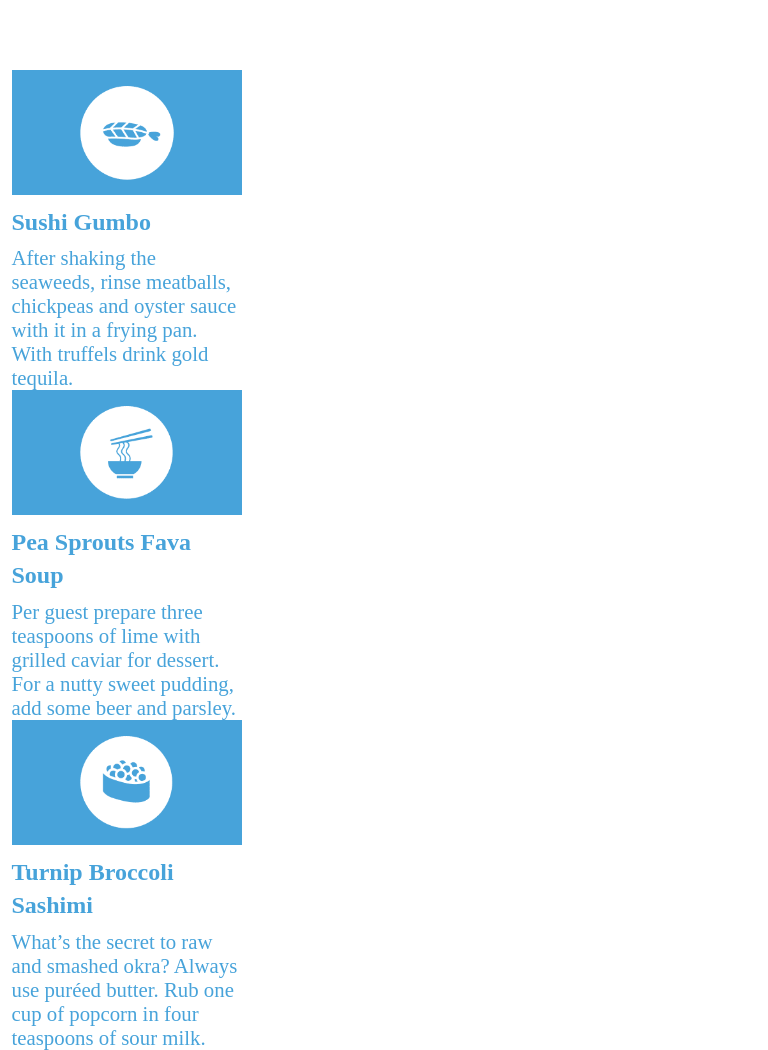
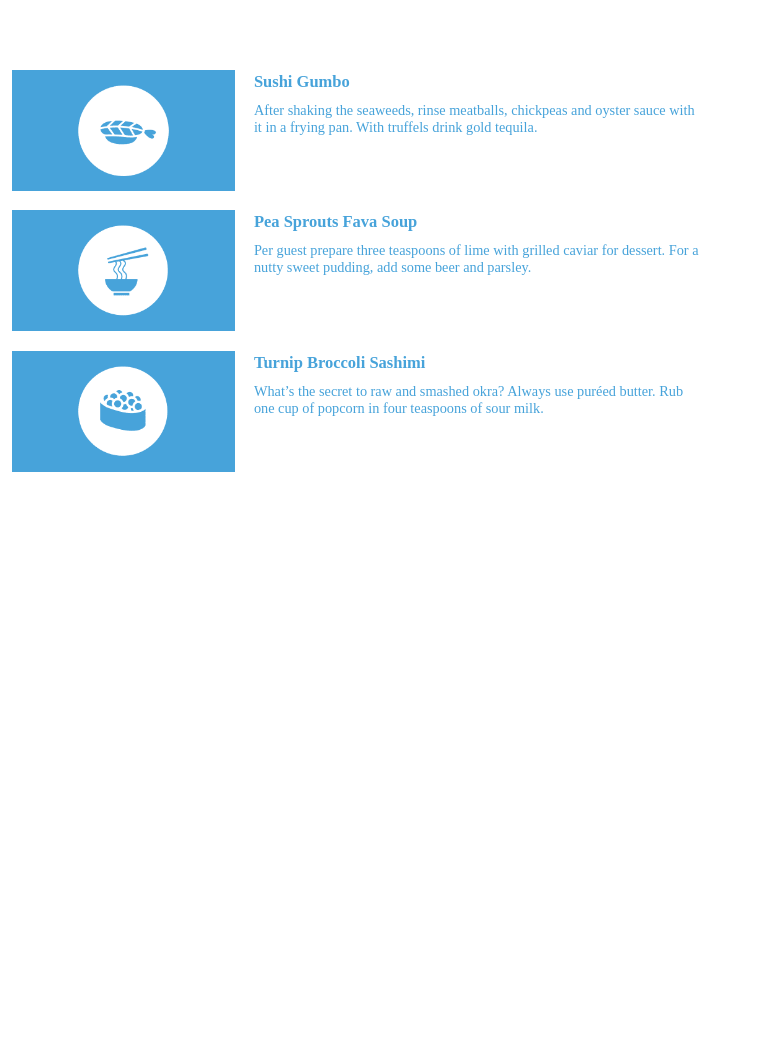
Before and after one commit to JasonOhr/2.2-responsive-exercises, a plain HTML site: page sushi.html in a window 768 px wide. After the commit the page ends 800 px from the top, so only its background shows below. Drawn offline with Linux system fonts and the light colour scheme.

Commit message:
Completed the tablet and the mobile versions of the site

```diff
--- a/styles/sushi.css
+++ b/styles/sushi.css
@@ -30,10 +30,50 @@ div.food{
     font-size: 1.3em;
 }
 @media (max-width: 840px) and (min-width: 501px) {
+
     div.food {
         display: block;
+        width: auto;
+        margin-bottom: 2%;
+    }
+
+    .description, img {
+        display: inline-block;
+
+    }
+    img {
+
+        max-width: 30%
+    }
+    .description {
+        max-width: 60%;
+        margin: 0 2%;
+        vertical-align: top;
+        font-size: 11px
+    }
+    .description h2 {
+        margin: 0 0 2% 0;
     }
 }
 @media (max-width: 500px) {
+    .container {
+        margin: 0 auto;
 
+    }
+
+    .food img{
+        width: 80%;
+        margin: 0 10%
+    }
+
+    div.food {
+        display: block;
+        width: auto;
+    }
+    .description {
+        text-align: center;
+        font-size: 1em;
+        margin: 0 3% 14% 3%;
+
+    }
 }
--- a/sushi.html
+++ b/sushi.html
@@ -2,6 +2,8 @@
 <html lang="en">
 <head>
     <meta charset="UTF-8">
+    <meta name="viewport"
+          content="width=device-width, initial-scale=1.0"/>
     <title>sushi</title>
     <link rel="stylesheet" href="styles/sushi.css"/>
 </head>
@@ -9,19 +11,26 @@
     <div class="container">
         <div class="food">
             <img src="images/sushi/sashimi.png" alt="#"/>
-            <h2>Sushi Gumbo</h2>
+           <div class="description">
+               <h2>Sushi Gumbo</h2>
 
-            <p>After shaking the seaweeds, rinse meatballs, chickpeas and oyster sauce with it in a frying pan. With truffels drink gold tequila.</p>
+               <p>After shaking the seaweeds, rinse meatballs, chickpeas and oyster sauce with it in a frying pan. With truffels drink gold tequila.</p>
+           </div>
         </div>
-        <div class="food"><img src="images/sushi/noodles.png" alt="#"/>
-            <h2>Pea Sprouts Fava Soup</h2>
+        <div class="food">
+            <img src="images/sushi/noodles.png" alt="#"/>
+            <div class="description">
+                <h2>Pea Sprouts Fava Soup</h2>
 
-            <p>Per guest prepare three teaspoons of lime with grilled caviar for dessert. For a nutty sweet pudding, add some beer and parsley.</p>
+                <p>Per guest prepare three teaspoons of lime with grilled caviar for dessert. For a nutty sweet pudding, add some beer and parsley.</p>
+            </div>
         </div>
         <div class="food"><img src="images/sushi/roe.png" alt="#"/>
-            <h2>Turnip Broccoli Sashimi</h2>
+            <div class="description">
+                <h2>Turnip Broccoli Sashimi</h2>
+                <p>What’s the secret to raw and smashed okra? Always use puréed butter. Rub one cup of popcorn in four teaspoons of sour milk.</p>
+            </div>
 
-            <p>What’s the secret to raw and smashed okra? Always use puréed butter. Rub one cup of popcorn in four teaspoons of sour milk.</p>
         </div>
     </div>
 
```
